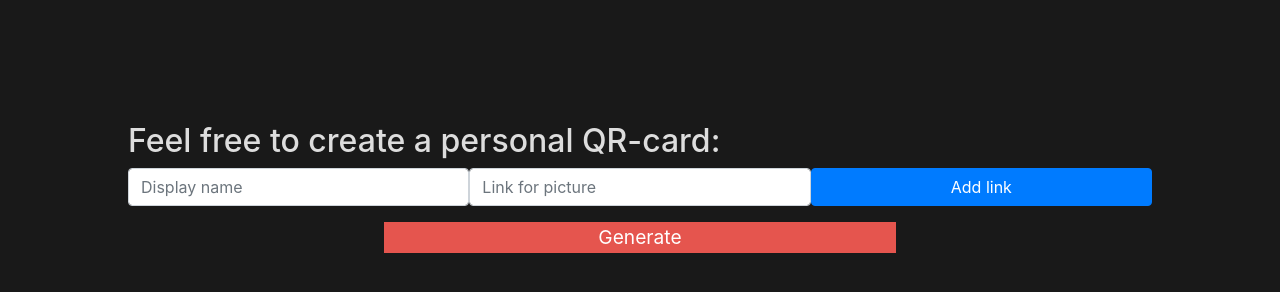
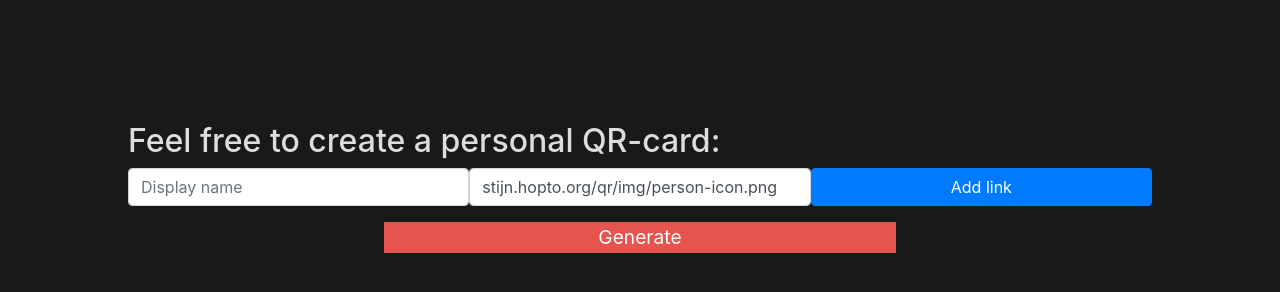
Before and after one commit to BOTjoker-ops/QR-page, a plain HTML site: page index.html in a window 1280 px wide. Shown: the part 552-844 px from the top of the page. Drawn offline with nearby package versions, Linux system fonts and the light colour scheme.

Commit message:
Update index.html

```diff
--- a/index.html
+++ b/index.html
@@ -32,7 +32,7 @@
         <h2>Feel free to create a personal QR-card:</h2>
         <form id="cardForm" class="form-inline">
             <input type="displayName" class="form-control col" placeholder="Display name">
-            <input type="profilePicture" class="form-control col" placeholder="Link for picture">
+            <input type="profilePicture" class="form-control col" value="stijn.hopto.org/qr/img/person-icon.png">
             <button id="initButton" onclick="newRow()" class="btn btn-primary col">Add link</button>
             <div class="w-100"></div>
         </form>
```
